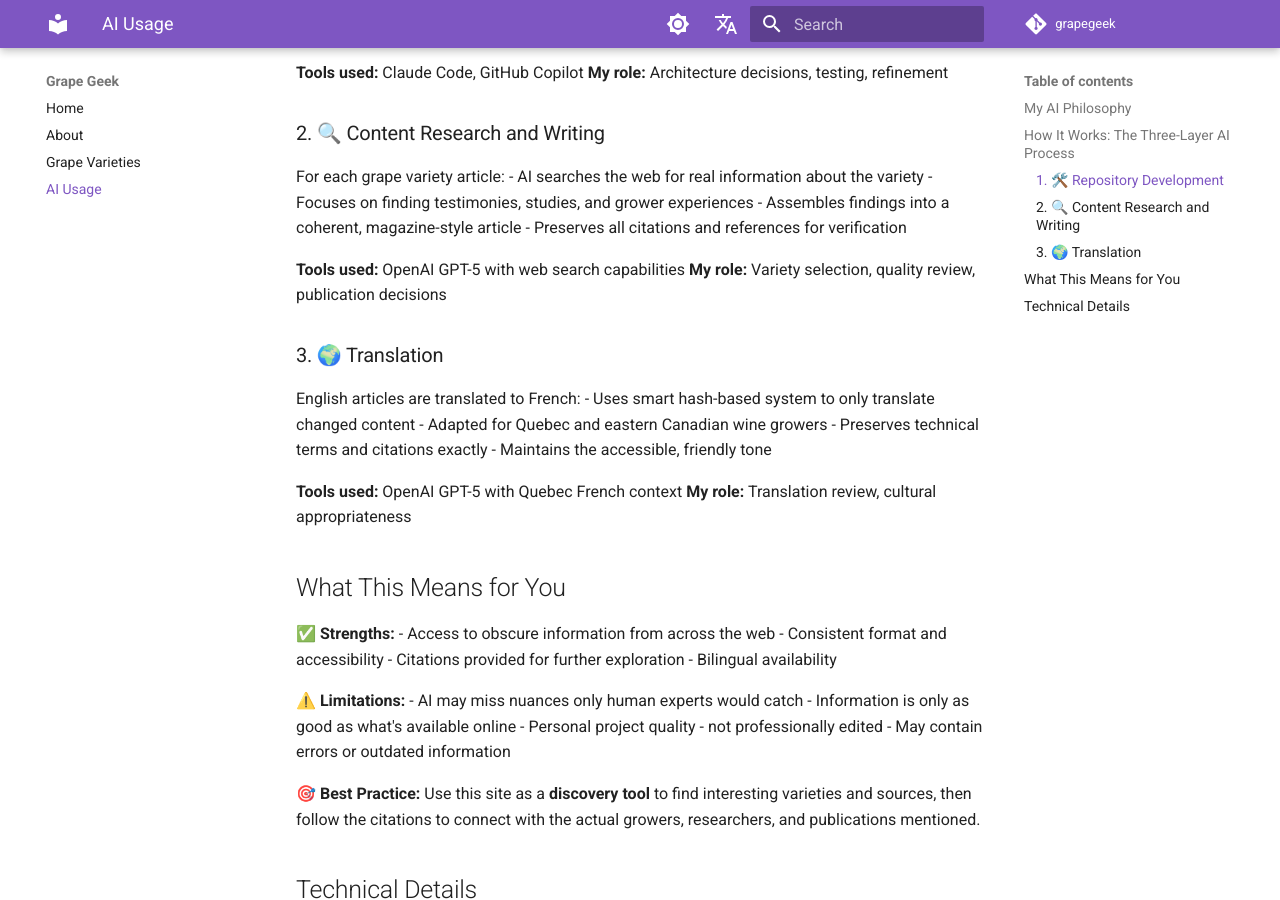
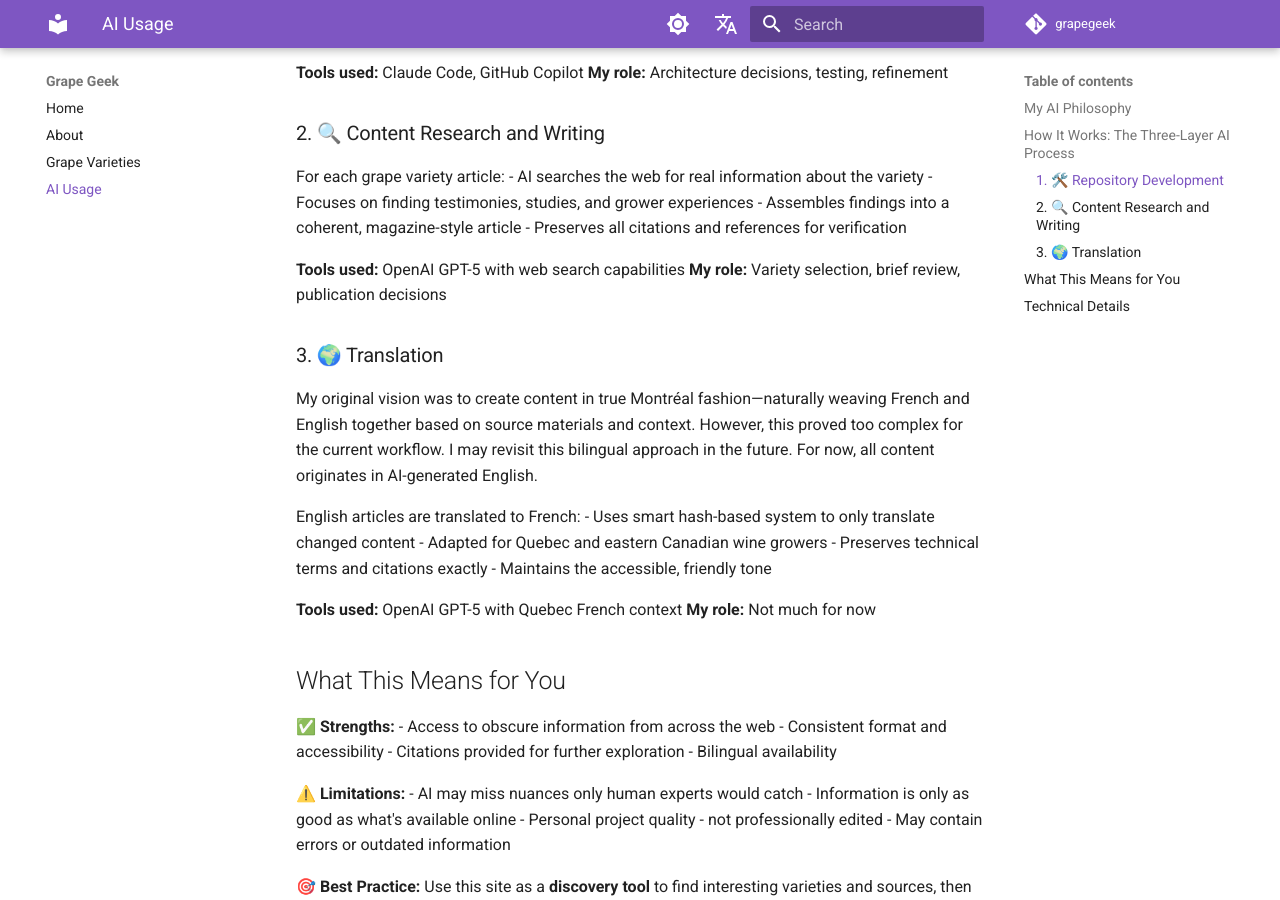
Before and after one commit to p-gag/grapegeek, an MkDocs documentation site: the page built from docs/ai-usage.md, in a window 1280 px wide and 900 px high, scrolled down 950 px. Built offline with MkDocs 1.6.1 and Material for MkDocs 9.7.7, drawn with Linux system fonts in a browser that asks for light colours; comment, search, counter and statistics services are not loaded.

Commit message:
Update CLAUDE.md with recent workflow changes and polish AI usage page
- Update commands to reflect --publish flag and sync_french.py
- Remove regions references and add AI transparency pages
- Improve auto-publish workflow documentation
- Polish translation section wording for clarity

🤖 Generated with [Claude Code](https://claude.ai/code)

Co-Authored-By: Claude <noreply@anthropic.com>

```diff
--- a/docs/ai-usage.md
+++ b/docs/ai-usage.md
@@ -34,9 +34,12 @@ For each grape variety article:
 - Preserves all citations and references for verification
 
 **Tools used:** OpenAI GPT-5 with web search capabilities
-**My role:** Variety selection, quality review, publication decisions
+**My role:** Variety selection, brief review, publication decisions
 
 ### 3. 🌍 Translation
+
+My original vision was to create content in true Montréal fashion—naturally weaving French and English together based on source materials and context. However, this proved too complex for the current workflow. I may revisit this bilingual approach in the future. For now, all content originates in AI-generated English.
+
 English articles are translated to French:
 - Uses smart hash-based system to only translate changed content
 - Adapted for Quebec and eastern Canadian wine growers
@@ -44,7 +47,7 @@ English articles are translated to French:
 - Maintains the accessible, friendly tone
 
 **Tools used:** OpenAI GPT-5 with Quebec French context
-**My role:** Translation review, cultural appropriateness
+**My role:** Not much for now
 
 ## What This Means for You
 
```
Also changed, not shown: CLAUDE.md (+21 -16 lines).
